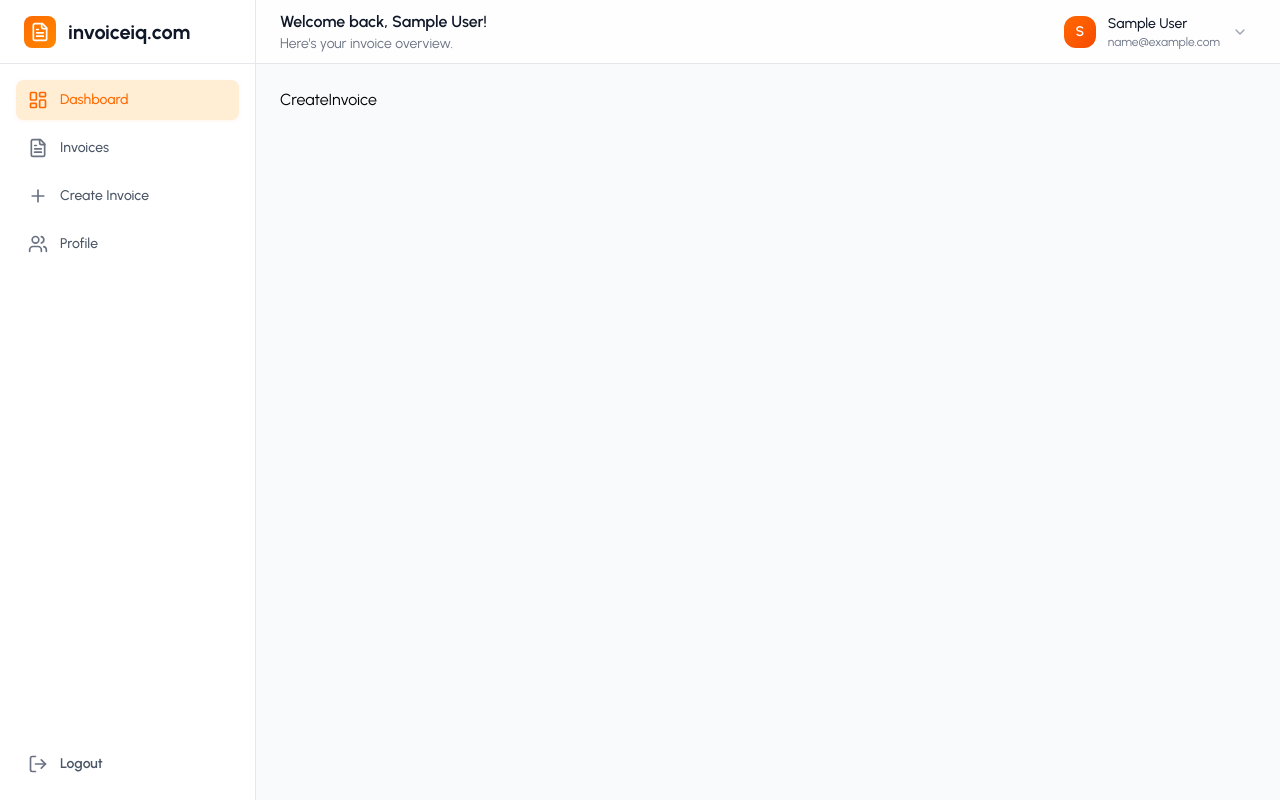
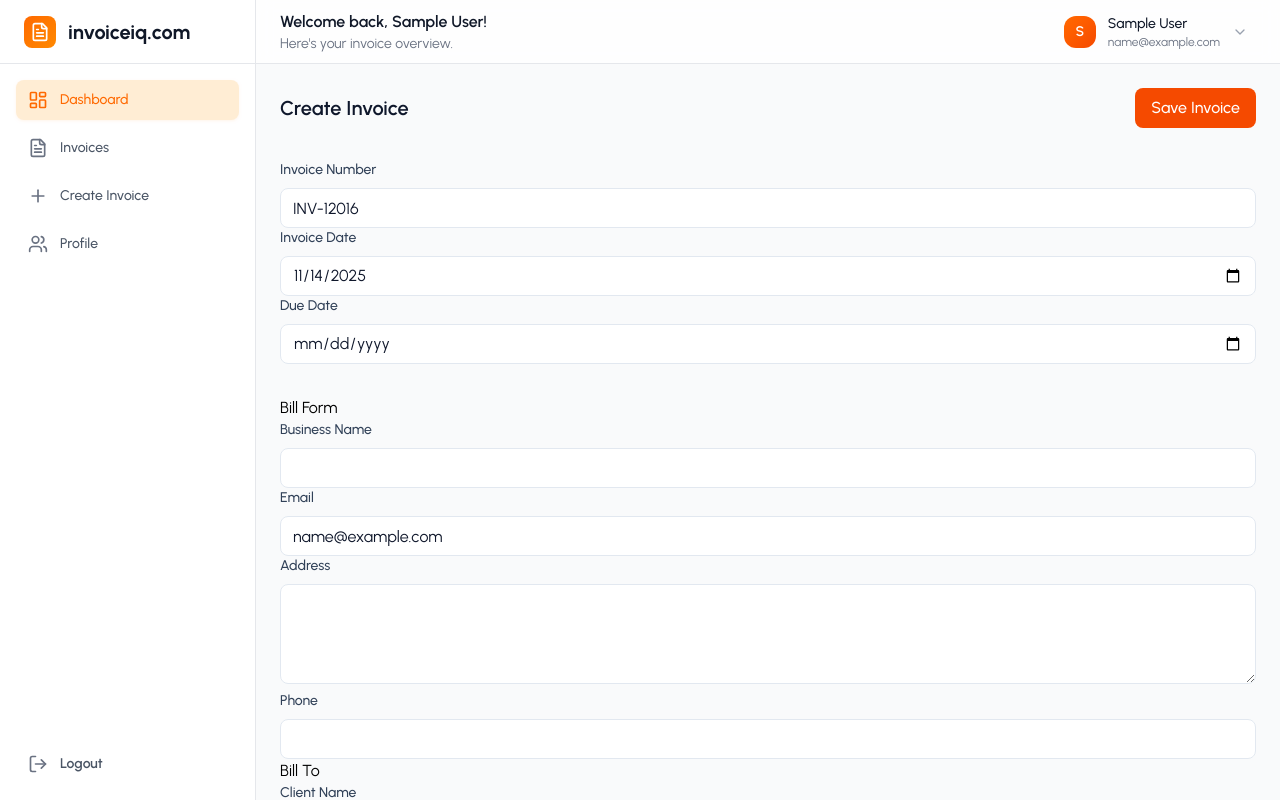
Before and after one commit to utsavpatel562/ai-invoice-generator, a React (Vite) app in the folder frontend/invoice-generator/: page /invoices/new in a window 1280 px wide. Built offline with nearby package versions, Linux system fonts and the light colour scheme; no server answers; sample sign-in values are in the browser's storage.

Commit message:
latest commit

```diff
--- a/frontend/invoice-generator/src/components/ui/Button.jsx
+++ b/frontend/invoice-generator/src/components/ui/Button.jsx
@@ -9,7 +9,7 @@ const Button = ({
   ...props
 }) => {
   const baseClasses =
-    "inline-flex items-center justify-center font-medium rounded-lg transition-colors duration-200 focus:outline-none focus:ring-2 focus:ring-orange-600 focus:ring-offset-2 disabled:opacity-50 disabled:cursor-not-allowed";
+    "cursor-pointer inline-flex items-center justify-center font-medium rounded-lg transition-colors duration-200 focus:outline-none focus:ring-2 focus:ring-orange-600 focus:ring-offset-2 disabled:opacity-50 disabled:cursor-not-allowed";
   const variantClasses = {
     primary: "bg-orange-600 hover:bg-orange-500 text-white",
     secondary:
--- a/frontend/invoice-generator/src/components/ui/InputField.jsx
+++ b/frontend/invoice-generator/src/components/ui/InputField.jsx
@@ -25,3 +25,4 @@ const InputField = ({ icon: Icon, label, name, ...props }) => {
     </div>
   );
 };
+export default InputField;
--- a/frontend/invoice-generator/src/pages/Invoices/CreateInvoice.jsx
+++ b/frontend/invoice-generator/src/pages/Invoices/CreateInvoice.jsx
@@ -6,6 +6,10 @@ import toast from "react-hot-toast";
 import moment from "moment";
 import { useAuth } from "../../context/AuthContext";
 import { useEffect, useState } from "react";
+import InputField from "../../components/ui/InputField";
+import SelectField from "../../components/ui/SelectField";
+import TextareaField from "../../components/ui/TextareaField";
+import Button from "../../components/ui/Button";
 
 const CreateInvoice = ({ existingInvoice, onSave }) => {
   const navigate = useNavigate();
@@ -15,9 +19,9 @@ const CreateInvoice = ({ existingInvoice, onSave }) => {
   const [formData, setFormData] = useState(
     existingInvoice || {
       invoiceNumber: "",
-      invoiceData: new Date().toISOString().split("T")[0],
+      invoiceDate: new Date().toISOString().split("T")[0],
       dueDate: "",
-      billForm: {
+      billFrom: {
         businessName: user?.businessName || "",
         email: user?.email || "",
         address: user?.address || "",
@@ -53,7 +57,7 @@ const CreateInvoice = ({ existingInvoice, onSave }) => {
     if (existingInvoice) {
       setFormData({
         ...existingInvoice,
-        invoiceData: moment(existingInvoice.invoiceData).format("YYYY-MM-DD"),
+        invoiceDate: moment(existingInvoice.invoiceDate).format("YYYY-MM-DD"),
         dueDate: moment(existingInvoice.dueDate).format("YYYY-MM-DD"),
       });
     } else {
@@ -114,7 +118,104 @@ const CreateInvoice = ({ existingInvoice, onSave }) => {
     setLoading(true);
   };
 
-  return <div>CreateInvoice</div>;
+  return (
+    <form onSubmit={handleSubmit} className="space-y-8">
+      <div className="flex justify-between items-center">
+        <h2 className="text-xl font-semibold text-slate-900">
+          {existingInvoice ? "Edit Invoice" : "Create Invoice"}
+        </h2>
+        <Button type="submit" isLoading={loading || isGeneratingNumber}>
+          {existingInvoice ? "Save Changes" : "Save Invoice"}
+        </Button>
+      </div>
+      <div className="">
+        <div className="">
+          <InputField
+            label="Invoice Number"
+            name="invoiceNumber"
+            readOnly
+            value={formData.invoiceNumber}
+            placeholder={isGeneratingNumber ? "Generating..." : ""}
+            disabled
+          />
+          <InputField
+            label="Invoice Date"
+            name="invoiceDate"
+            type="date"
+            value={formData.invoiceDate}
+            onChange={handleInputChange}
+          />
+          <InputField
+            label="Due Date"
+            name="dueDate"
+            type="date"
+            value={formData.dueDate}
+            onChange={handleInputChange}
+          />
+        </div>
+      </div>
+      <div className="">
+        <div className="">
+          <h3 className="">Bill Form</h3>
+          <InputField
+            label="Business Name"
+            name="businessName"
+            value={formData.billFrom.businessName}
+            onChange={(e) => handleInputChange(e, "billFrom")}
+          />
+          <InputField
+            label="Email"
+            type="email"
+            name="email"
+            value={formData.billFrom.email}
+            onChange={(e) => handleInputChange(e, "billFrom")}
+          />
+          <TextareaField
+            label="Address"
+            name="address"
+            value={formData.billFrom.address}
+            onChange={(e) => handleInputChange(e, "billFrom")}
+          />
+          <InputField
+            label="Phone"
+            name="phone"
+            value={formData.billFrom.phone}
+            onChange={(e) => handleInputChange(e, "billFrom")}
+          />
+        </div>
+        <div className="">
+          <div className="">
+            <h3 className="">Bill To</h3>
+            <InputField
+              label="Client Name"
+              name="clientName"
+              value={formData.billTo.clientName}
+              onChange={(e) => handleInputChange(e, "billTo")}
+            />
+            <InputField
+              label="Client Email"
+              type="email"
+              name="email"
+              value={formData.billTo.email}
+              onChange={(e) => handleInputChange(e, "billTo")}
+            />
+            <TextareaField
+              label="Client Address"
+              name="address"
+              value={formData.billTo.address}
+              onChange={(e) => handleInputChange(e, "billTo")}
+            />
+            <InputField
+              label="Client Phone"
+              name="phone"
+              value={formData.billTo.phone}
+              onChange={(e) => handleInputChange(e, "billTo")}
+            />
+          </div>
+        </div>
+      </div>
+    </form>
+  );
 };
 
 export default CreateInvoice;
```
